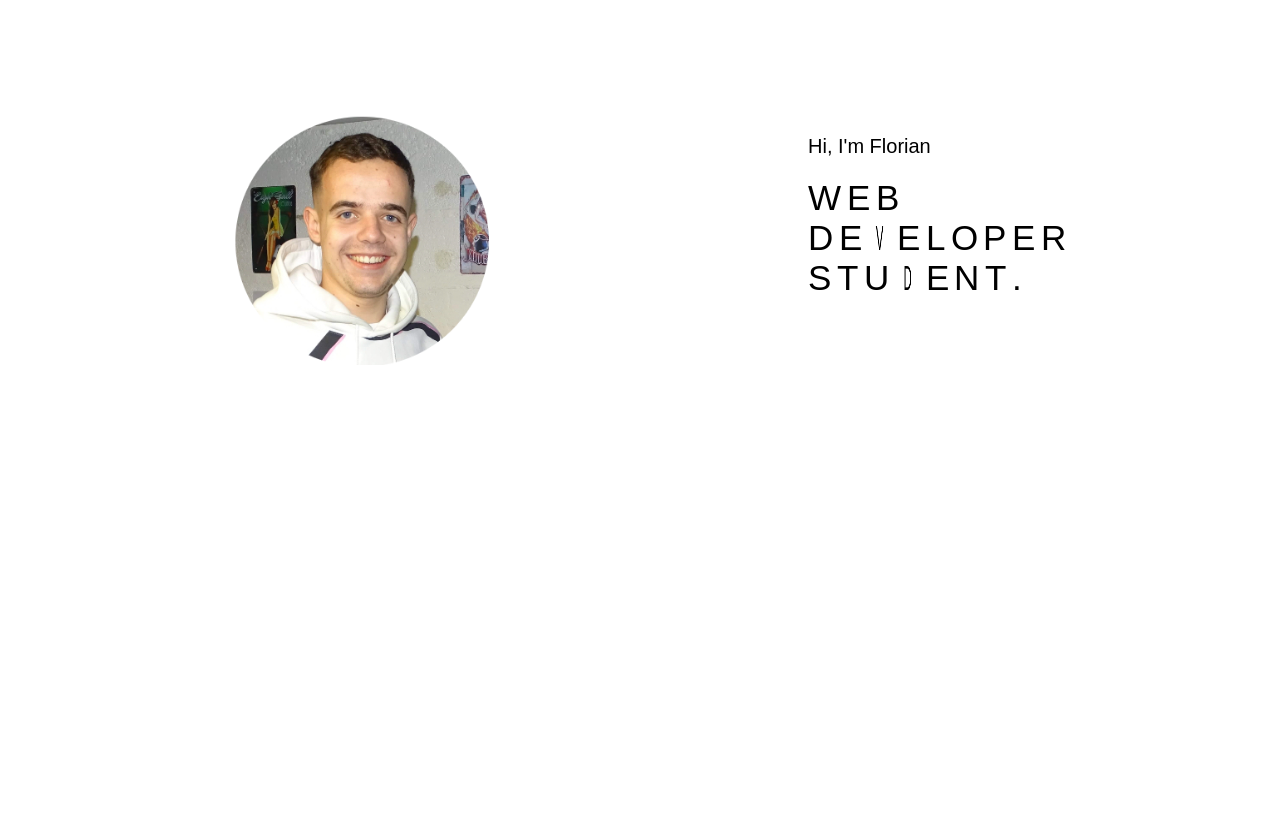
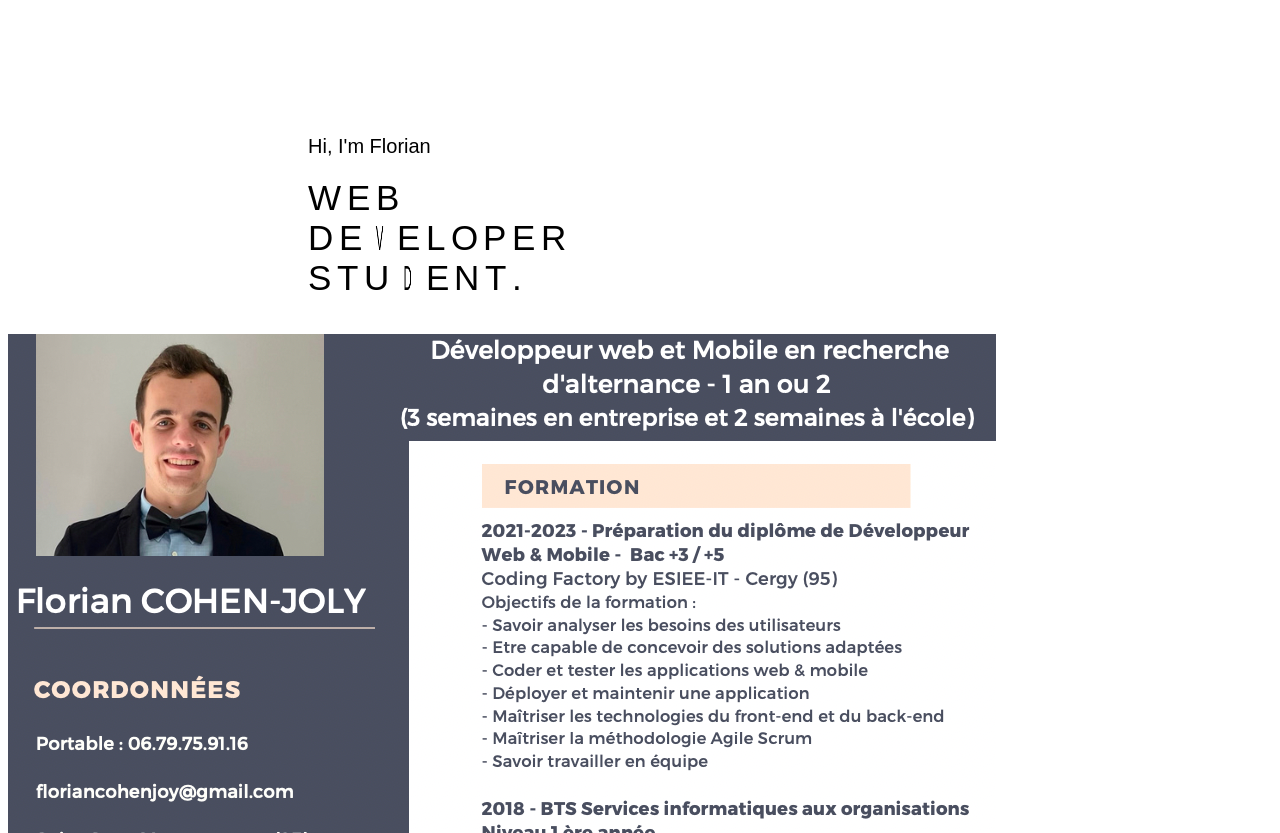
Before and after one commit to FlorianCohenJoly/MyProject, a plain HTML site: page index.html in a window 1280 px wide. Shown: the part 119-952 px from the top of the page. Before the commit the page ends 800 px from the top, so only its background shows below. Drawn offline with Linux system fonts and the light colour scheme.

Commit message:
ajout cv

```diff
--- a/index.html
+++ b/index.html
@@ -27,7 +27,7 @@
 
 
         <div class="photoProfil">
-        <img src="images/IMG_2418.png" >
+
 
 
 
@@ -82,8 +82,10 @@
 
     </section>
 
+    <br>
+    <br>
 
-
+<img src="images/Capture d’écran 2022-08-26 à 16.50.35.png"> </img>
 
 
 
```
Also changed, not shown: images/Capture d’écran 2022-08-26 à 16.50.35.png (added).
